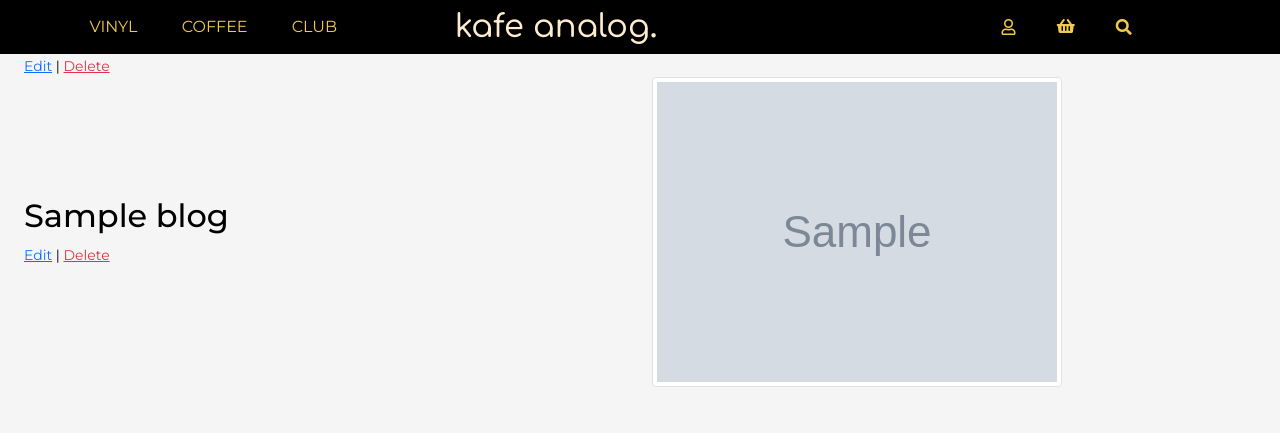
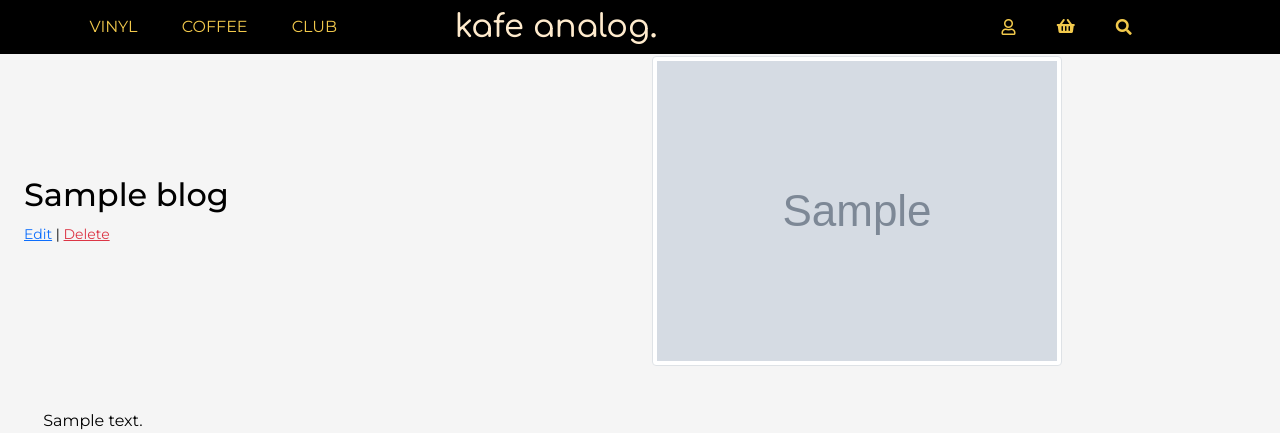
Before and after one commit to Code-Institute-Submissions/byrnelorcan-MS4-Kafe-Analog, a Django app: template blog/templates/blog/blog_detail.html in a window 1280 px wide. Shown: the top 433 px of the page. Run offline with Django 3.2, Linux system fonts and the light colour scheme; a user stored in the database is signed in; tables that the repository leaves empty hold one stand-in row (values such as "Sample post"); the template is opened without the code that fills it: most values are stand-ins (such as "Sample title", 1, 10 or a date in 2020); grey boxes marked "Sample" are stand-in pictures; data that the repository does not hold is empty; parts of the project's set-up code (start-up, migrations or seed data) failed here and were passed over; some libraries are stand-ins or nearby versions.

Commit message:
remove the edit and delete buttons for replacement

```diff
--- a/blog/templates/blog/blog_detail.html
+++ b/blog/templates/blog/blog_detail.html
@@ -14,14 +14,6 @@
 {% block content %}
     <div class="overlay"></div>
     <div class="container-fluid px-4 products-page">
-        <div class="row gx-5">
-            {% if request.user.is_superuser %}
-                            <small class="ml-3">
-                                    <a href="{% url 'edit_blog' blog.id %}">Edit</a> |
-                                    <a class="text-danger" href="{% url 'delete_blog' blog.id %}">Delete</a>
-                            </small>
-            {% endif %}
-        </div>
         <div class="row">
             <div class=" col-12 col-md-6 my-auto">
                 <h2>{{ blog.blog_title}}</h2>
```
